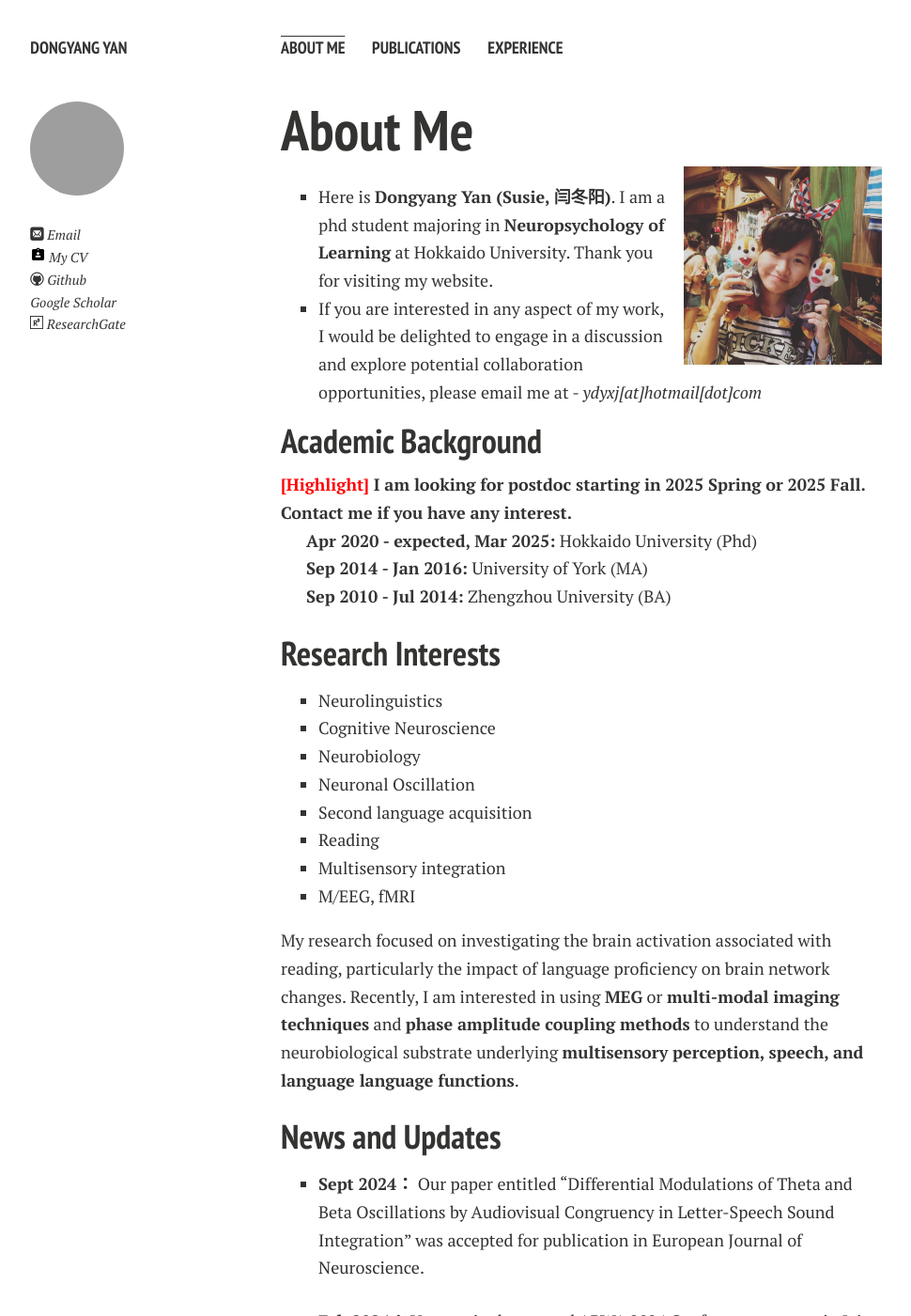
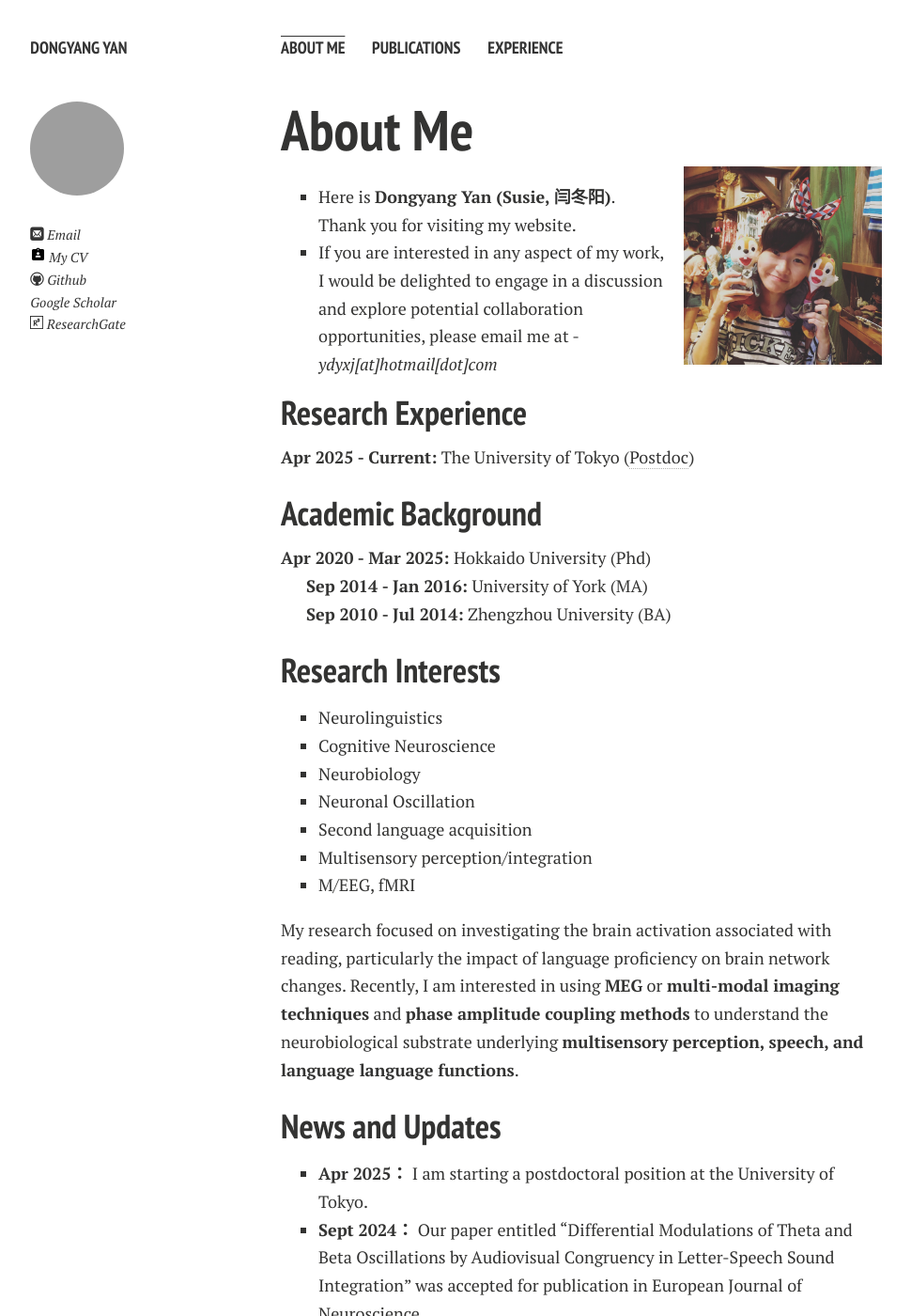
Before and after one commit to ydyxj/ydyxj.github.io, a Jekyll site: the page built from index.md, in a window 1280 px wide and 1400 px high. Shown: the whole window at 94% size, without its empty margins (21-991 px from the left). Built offline with Jekyll 4.4.1, drawn with Linux system fonts in a browser that asks for light colours; nearby versions of some CDN libraries; comment, search, counter and statistics services are not loaded; a style sheet for code colours, icons or effects is not loaded; our own code applies the rules of GitHub Pages for plain Markdown files.

Commit message:
Add files via upload

```diff
--- a/index.md
+++ b/index.md
@@ -7,16 +7,16 @@ layout: page
 <img src="https://ydyxj.github.io/Yan.jpg" class="floatpic" width="360" height="480">
 
 - Here is **Dongyang Yan (Susie, 闫冬阳)**.
-I am a phd student majoring in **Neuropsychology of Learning** at Hokkaido University.
 Thank you for visiting my website.
 - If you are interested in any aspect of my work, I would be delighted to engage in a discussion and explore potential collaboration opportunities, please email me at - *ydyxj[at]hotmail[dot]com*
 
+## Research Experience
+
+**Apr 2025 - Current:** The University of Tokyo ([Postdoc](https://www.brain.ipc.i.u-tokyo.ac.jp/en/))
+
 ## Academic Background
 
-**<font color='red'>[Highlight]</font> I am looking for postdoc starting in 2025 Spring or 2025 Fall. Contact me if you have any interest.**
-
-
- **Apr 2020 - expected, Mar 2025:**  Hokkaido University (Phd)
+ **Apr 2020 - Mar 2025:**  Hokkaido University (Phd)
 
  **Sep 2014 - Jan 2016:** University of York (MA)
 
@@ -31,8 +31,7 @@ Thank you for visiting my website.
 - Neurobiology
 - Neuronal Oscillation
 - Second language acquisition
-- Reading
-- Multisensory integration
+- Multisensory perception/integration
 - M/EEG, fMRI
 
 
@@ -41,7 +40,7 @@ My research focused on investigating the brain activation associated with readin
 
 
 ## News and Updates
-
+- **Apr 2025：** I am starting a postdoctoral position at the University of Tokyo.
 - **Sept 2024：** Our paper entitled “Differential Modulations of Theta and Beta Oscillations by Audiovisual Congruency in Letter-Speech Sound Integration” was accepted for publication in European Journal of Neuroscience.
 
 - **Feb 2024：** Very excited to attend [ARWA 2024 Conference](https://www.arwasia.org/arwa-2024), see you in Jeju Island, South Korea!
```
